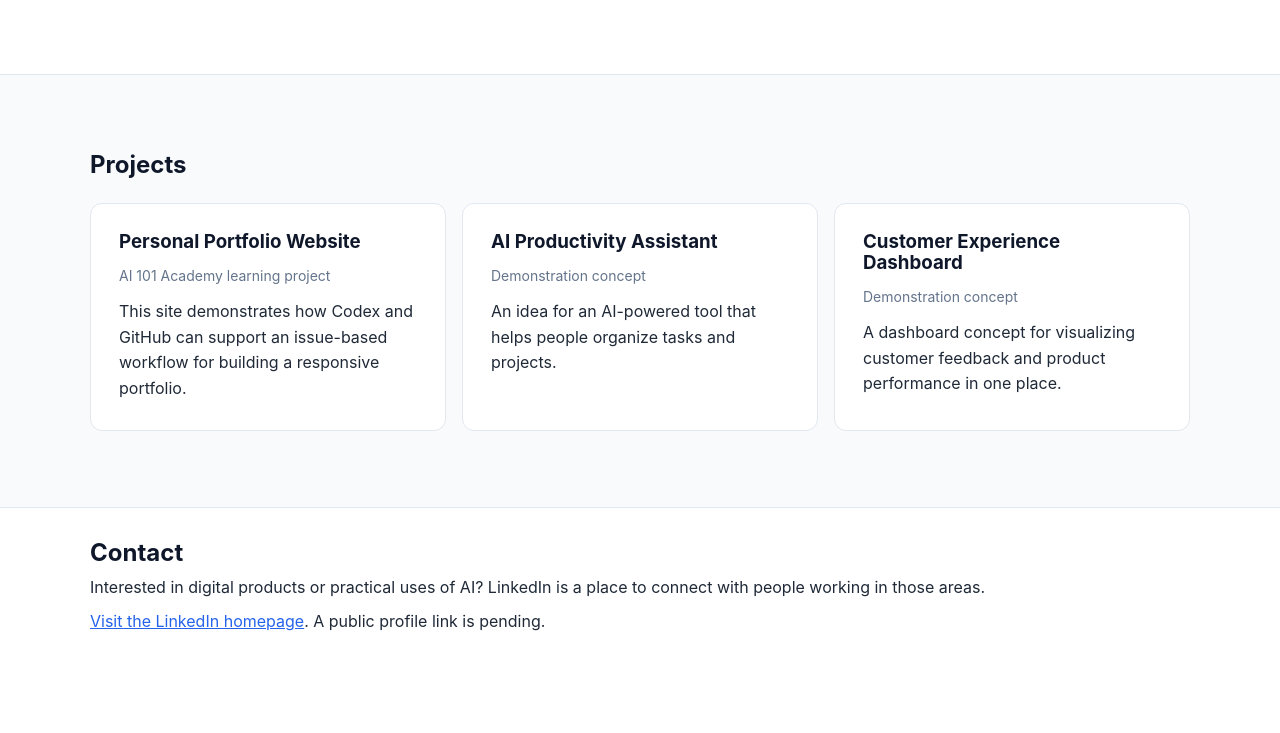
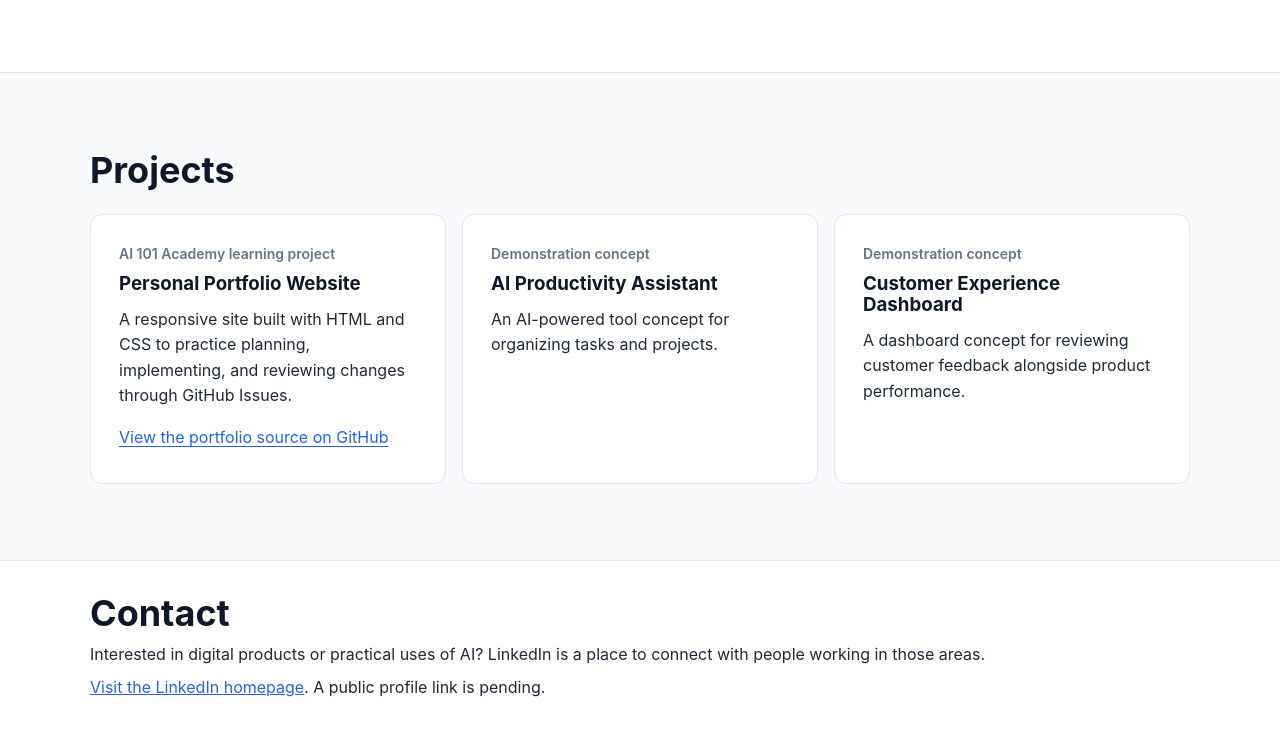
Before and after one commit to adi-tomar/ai101-personal-website, a plain HTML site: page docs/index.html in a window 1280 px wide. Shown: the part 1418-2151 px from the top of the page. Before the commit the page ends 2084 px from the top, so only its background shows below. Drawn offline with Linux system fonts and the light colour scheme.

Commit message:
feat: refine portfolio content and accessibility (#11, #13, #14)

```diff
--- a/docs/index.html
+++ b/docs/index.html
@@ -23,25 +23,25 @@
   </header>
 
   <main id="main" tabindex="-1">
-    <section class="container hero" id="home" aria-labelledby="name">
+    <section class="container hero" id="home" tabindex="-1" aria-labelledby="name">
       <p class="sample-label">AI 101 Academy · Fictional sample portfolio</p>
       <h1 id="name">Alex Morgan</h1>
-      <p class="headline">Product Manager focused on AI and digital innovation</p>
-      <p class="intro">I plan digital products with engineering and design teams and look for ways to improve the customer experience. I’m interested in how AI can help turn ideas into practical products.</p>
+      <p class="headline">Product manager focused on digital products and AI</p>
+      <p class="intro">I help engineering and design teams turn customer needs into priorities for digital products.</p>
       <div class="hero-actions">
         <a class="button" href="#projects">View Projects</a>
         <a class="button button-secondary" href="https://www.linkedin.com/">Visit LinkedIn</a>
       </div>
     </section>
 
-    <section class="profile-section" id="about" aria-labelledby="about-heading">
+    <section class="profile-section" id="about" tabindex="-1" aria-labelledby="about-heading">
       <div class="container">
         <h2 id="about-heading">About</h2>
-        <p class="bio">I’m a product manager who works with customers, engineers, and designers to set priorities for digital products. My work includes planning releases, coordinating launches, and helping teams improve the customer experience. I’m interested in practical uses of AI in digital products.</p>
+        <p class="bio">My work spans product roadmaps, release planning, and launch coordination. I gather requirements from customers and share product plans with business and technical teams. I’m interested in how AI can help turn ideas into practical products.</p>
       </div>
     </section>
 
-    <section class="profile-section" id="experience" aria-labelledby="experience-heading">
+    <section class="profile-section" id="experience" tabindex="-1" aria-labelledby="experience-heading">
       <div class="container">
         <h2 id="experience-heading">Experience</h2>
         <p class="experience-note">The roles and employers below are fictional examples for AI 101 Academy.</p>
@@ -66,33 +66,34 @@
       </div>
     </section>
 
-    <section class="profile-section" id="projects" aria-labelledby="projects-heading">
+    <section class="profile-section" id="projects" tabindex="-1" aria-labelledby="projects-heading">
       <div class="container">
         <h2 id="projects-heading">Projects</h2>
         <div class="card-grid projects-grid">
           <article class="card project-card">
+            <p class="project-type">AI 101 Academy learning project</p>
             <h3>Personal Portfolio Website</h3>
-            <p class="project-type">AI 101 Academy learning project</p>
-            <p>This site demonstrates how Codex and GitHub can support an issue-based workflow for building a responsive portfolio.</p>
+            <p>A responsive site built with HTML and CSS to practice planning, implementing, and reviewing changes through GitHub Issues.</p>
+            <a class="project-link" href="https://github.com/adi-tomar/ai101-personal-website">View the portfolio source on GitHub</a>
           </article>
           <article class="card project-card">
+            <p class="project-type">Demonstration concept</p>
             <h3>AI Productivity Assistant</h3>
-            <p class="project-type">Demonstration concept</p>
-            <p>An idea for an AI-powered tool that helps people organize tasks and projects.</p>
+            <p>An AI-powered tool concept for organizing tasks and projects.</p>
           </article>
           <article class="card project-card">
+            <p class="project-type">Demonstration concept</p>
             <h3>Customer Experience Dashboard</h3>
-            <p class="project-type">Demonstration concept</p>
-            <p>A dashboard concept for visualizing customer feedback and product performance in one place.</p>
+            <p>A dashboard concept for reviewing customer feedback alongside product performance.</p>
           </article>
         </div>
       </div>
     </section>
   </main>
 
-  <footer class="site-footer" id="contact">
+  <footer class="site-footer" id="contact" tabindex="-1" aria-labelledby="contact-heading">
     <div class="container footer-content">
-      <h2>Contact</h2>
+      <h2 id="contact-heading">Contact</h2>
       <p>Interested in digital products or practical uses of AI? LinkedIn is a place to connect with people working in those areas.</p>
       <p><a href="https://www.linkedin.com/">Visit the LinkedIn homepage</a>. A public profile link is pending.</p>
     </div>
--- a/docs/styles.css
+++ b/docs/styles.css
@@ -25,7 +25,8 @@ a {
   color: var(--blue);
 }
 
-a:focus-visible {
+a:focus-visible,
+[tabindex="-1"]:focus-visible {
   outline: 2px solid var(--navy);
   outline-offset: 4px;
 }
@@ -37,6 +38,7 @@ a:focus-visible {
 
 .skip-link {
   position: absolute;
+  z-index: 1;
   top: 0.75rem;
   left: 1rem;
   padding: 0.5rem 0.75rem;
@@ -105,6 +107,10 @@ h3 {
 h1 {
   font-size: clamp(2.75rem, 8vw, 5.5rem);
   letter-spacing: -0.04em;
+}
+
+h2 {
+  font-size: clamp(1.5rem, 3vw, 2.25rem);
 }
 
 .headline {
@@ -210,16 +216,27 @@ h1 {
 }
 
 .project-card {
+  display: flex;
+  flex-direction: column;
+  align-items: flex-start;
   background: var(--paper);
 }
 
 .project-card p {
-  margin: 0.75rem 0 0;
+  margin: 0.75rem 0;
 }
 
-.project-type {
+.project-card .project-type {
+  margin-block: 0 0.5rem;
   color: var(--muted);
   font-size: 0.875rem;
+  font-weight: 600;
+}
+
+.project-link {
+  margin-top: auto;
+  padding-block: 0.25rem;
+  text-underline-offset: 0.2em;
 }
 
 .site-footer {
```
Also changed, not shown: 1 other file.
